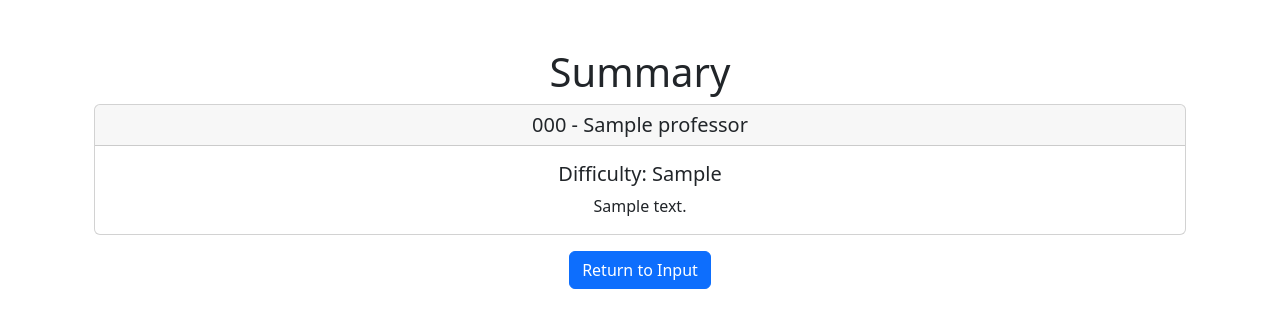
After one commit to pachungulo/HowCookedAmI, a Flask app: template templates/summary.html in a window 1280 px wide. The commit adds this page. Shown: the top 328 px of the page. Run offline with Flask 3, Linux system fonts and the light colour scheme; the template is opened without the code that fills it: most values are stand-ins (such as "Sample title", 1, 10 or a date in 2020).

Commit message:
Created Summary page

```diff
--- a/app.py
+++ b/app.py
@@ -2,19 +2,24 @@ from flask import Flask, render_template, url_for, request, redirect
 
 app = Flask(__name__)
 
-@app.route('/')
+@app.route('/', methods=['GET'])
 def index():
     return render_template("input.html")
 
-@app.route('/result', methods=["POST", "GET"])
+@app.route('/', methods=['POST'])
 def submit():
-    if request.method == "POST":
-        classes = request.form["classes"]
-        return redirect(url_for('submit', classes=classes))
+    if request.method == 'POST':
 
-    else:
-        return render_template("input.html")
+        courses = request.form['coursesInput']
+        courses = [{
+            "code": "ECSE 324",
+            "professor": "Dubach",
+            "overallDifficulty": 80,
+            "comments": "These are the comments"
+            }]
+        # Process the courses data as needed
+        return render_template("summary.html", courses=courses)
 
-# @app.route('/submit/<classes>')
-# def submit(classes):
-#     return render_template("submit.html", classes=classes)
+@app.errorhandler(404)
+def page_not_found(e):
+    return redirect(url_for('index'))
--- a/templates/input.html
+++ b/templates/input.html
@@ -6,10 +6,10 @@
     <div class="container d-flex justify-content-center align-items-center">
         <div>
             <h1 class="text-center mt-5 mb-4">Let's see if you getting fcked this semester</h1>
-            <form style="margin-top: 20%;">
+            <form method="POST" action="{{ url_for('submit') }}" style="margin-top: 20%;">
                 <div class="form-group text-center">
                     <label for="coursesInput" class="d-block">Course Codes</label>
-                    <input type="text" class="form-control mx-auto" id="coursesInput" placeholder="eg. ECSE 324, ECSE 551, ..." style="max-width: 300px;">
+                    <input type="text" class="form-control mx-auto" id="coursesInput" name="coursesInput" placeholder="eg. ECSE 324, ECSE 551, ..." style="max-width: 300px;">
                     <small id="coursesInput" class="form-text text-muted">Input the course code of classes you intend to take (separate by comma)</small>
                 </div>
                 <div class="text-center mt-3">
--- /dev/null
+++ b/templates/summary.html
@@ -0,0 +1,25 @@
+{% extends 'base.html' %}
+
+{% block title %}Home Page{% endblock %}
+
+{% block content %}
+    <div class="container text-center mt-5">
+        <h1>Summary</h1>
+        {% if courses %}
+
+                {% for course in courses %}
+                    <div class="card">
+                        <h5 class="card-header">{{course.code}} - {{course.professor}}</h5>
+                        <div class="card-body">
+                          <h5 class="card-title">Difficulty: {{course.overallDifficulty}}</h5>
+                          <p class="card-text">{{course.comments}} </p>
+                        </div>
+                      </div>
+                {% endfor %}
+
+        {% else %}
+            <p>No courses submitted.</p>
+        {% endif %}
+        <a href="{{ url_for('index') }}" class="btn btn-primary mt-3">Return to Input</a>
+    </div>
+{% endblock %}
```
